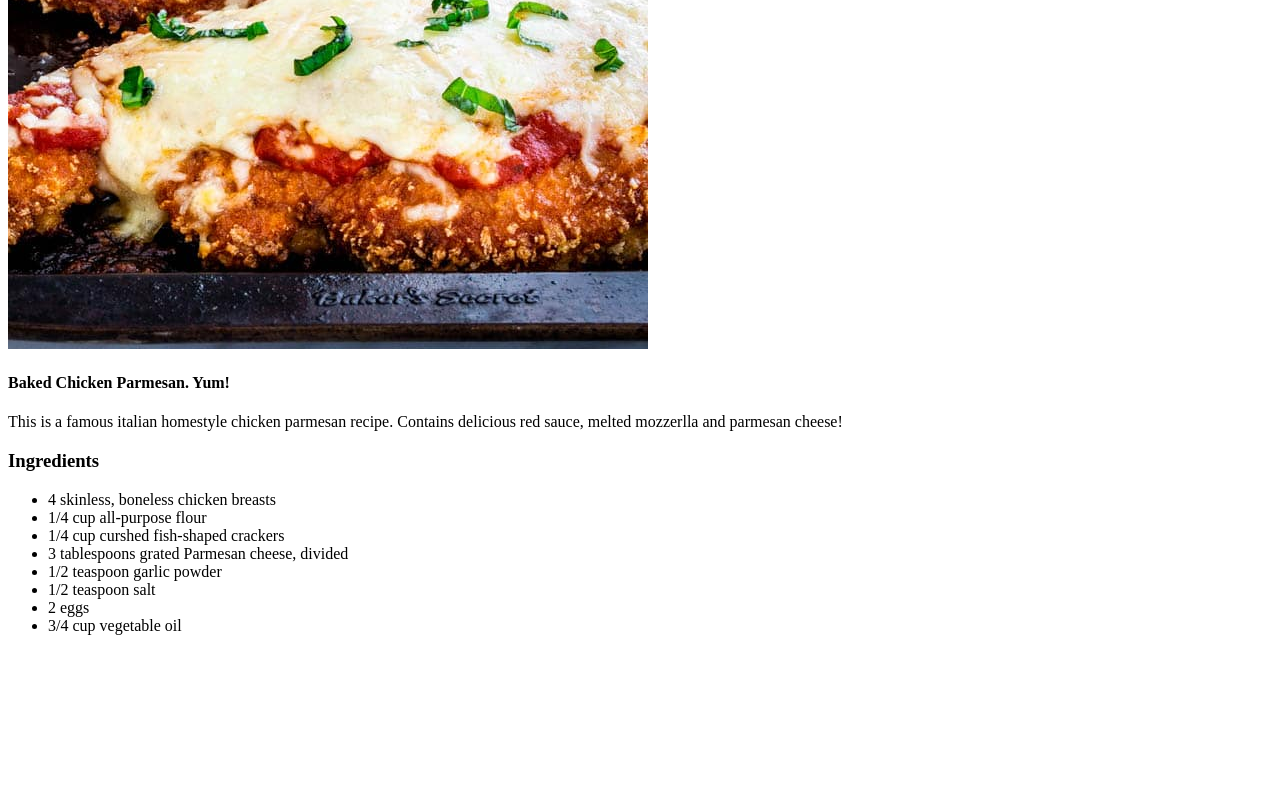
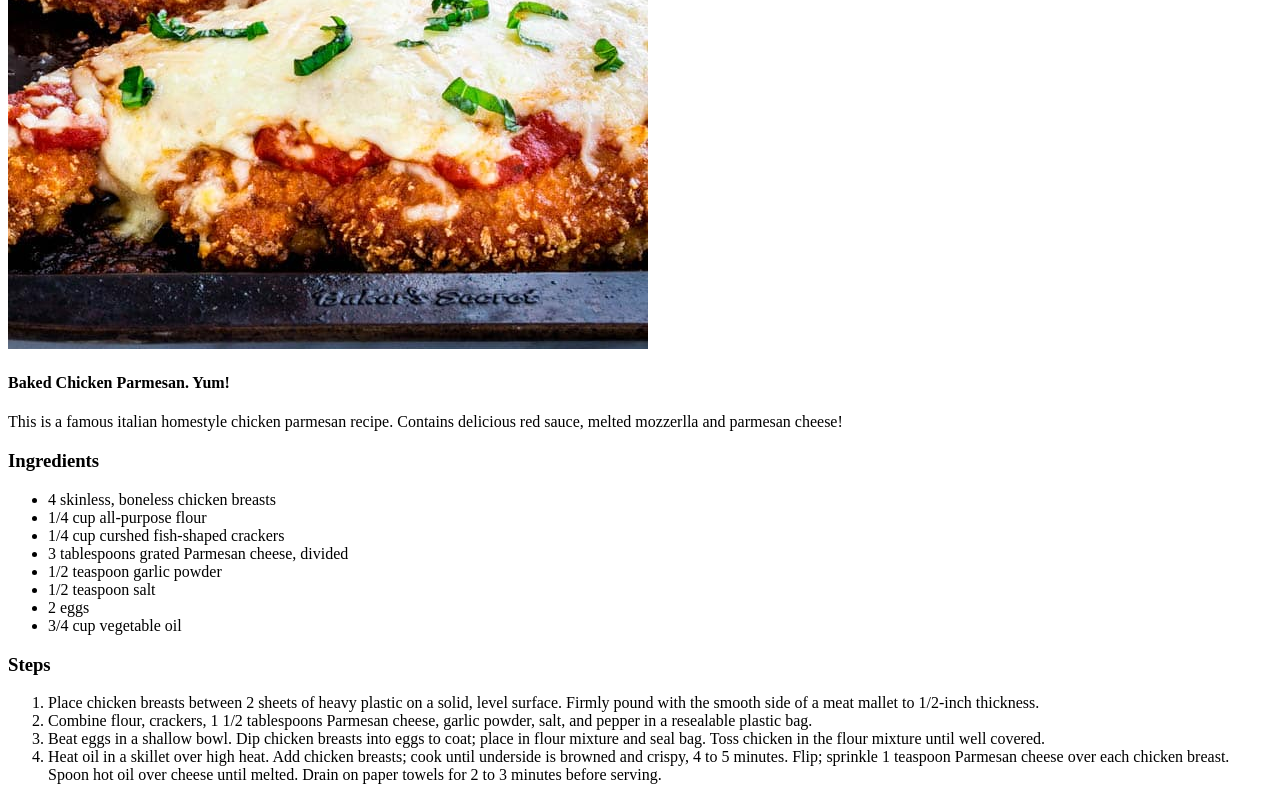
Before and after one commit to Pwnyboy1031/odin-recipes, a plain HTML site: page recipes/chickenparmesan.html in a window 1280 px wide. Shown: the part 627-1427 px from the top of the page. Before the commit the page ends 1278 px from the top, so only its background shows below. Drawn offline with Linux system fonts and the light colour scheme.

Commit message:
Added recipe steps for chicken parmesan

```diff
--- a/recipes/chickenparmesan.html
+++ b/recipes/chickenparmesan.html
@@ -24,5 +24,12 @@
         <li>2 eggs</li>
         <li>3/4 cup vegetable oil</li>
     </ul>
+    <h3>Steps</h3>
+    <ol>
+        <li>Place chicken breasts between 2 sheets of heavy plastic on a solid, level surface. Firmly pound with the smooth side of a meat mallet to 1/2-inch thickness.</li>
+        <li>Combine flour, crackers, 1 1/2 tablespoons Parmesan cheese, garlic powder, salt, and pepper in a resealable plastic bag.</li>
+        <li>Beat eggs in a shallow bowl. Dip chicken breasts into eggs to coat; place in flour mixture and seal bag. Toss chicken in the flour mixture until well covered.</li>
+        <li>Heat oil in a skillet over high heat. Add chicken breasts; cook until underside is browned and crispy, 4 to 5 minutes. Flip; sprinkle 1 teaspoon Parmesan cheese over each chicken breast. Spoon hot oil over cheese until melted. Drain on paper towels for 2 to 3 minutes before serving.</li>
+    </ol>
 </body>
 </html>
```
